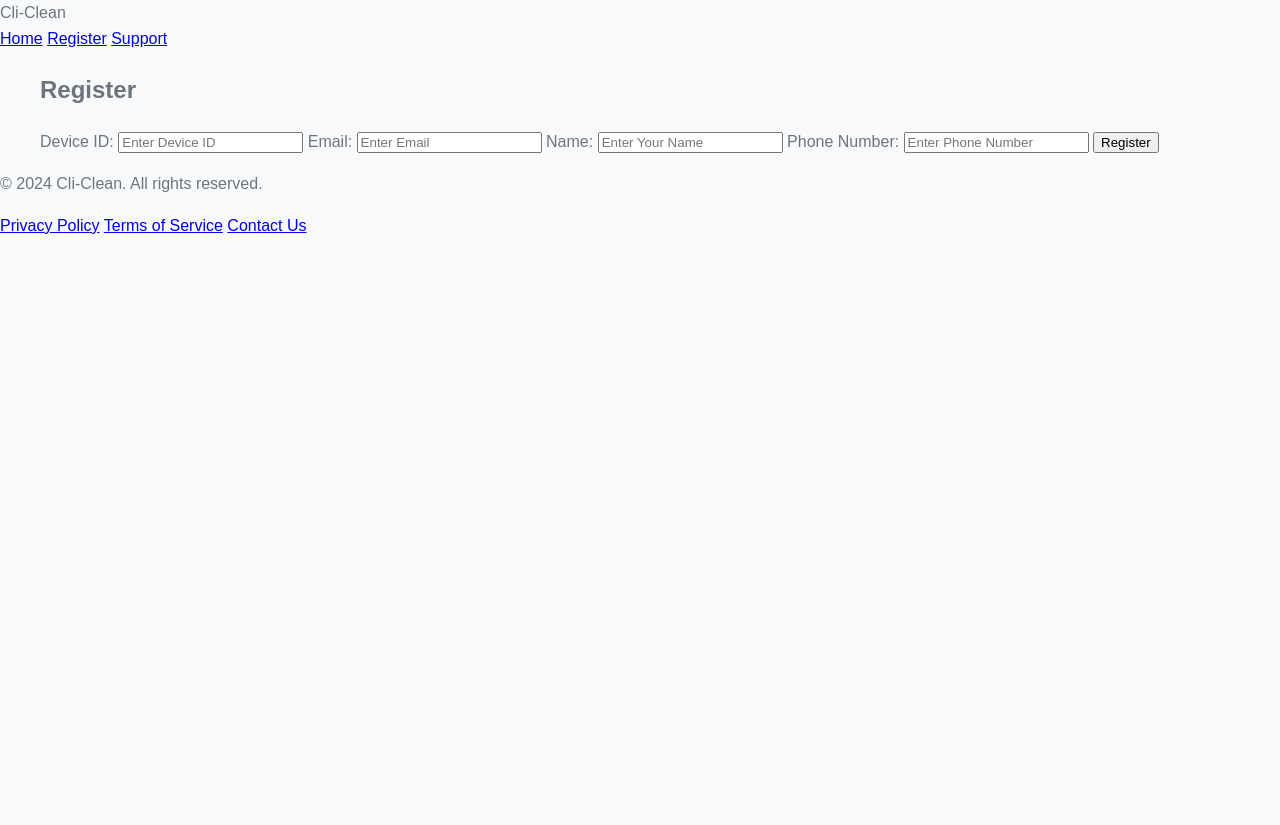
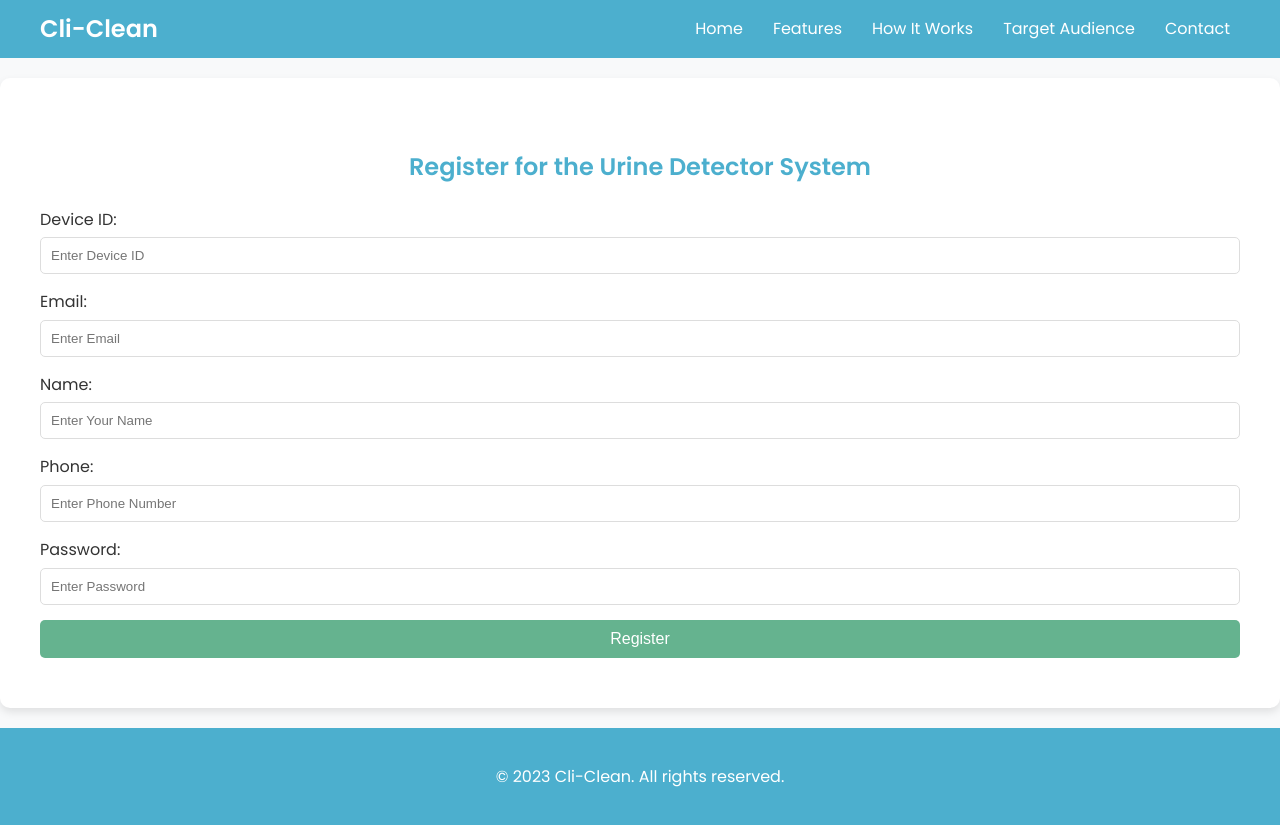
Before and after one commit to 20407002036/clic_lean, a plain HTML site: page reg.html in a window 1280 px wide. Before the commit the page ends 800 px from the top, so only its background shows below. Drawn offline with Linux system fonts and the light colour scheme.

Commit message:
COmmit for file updates

```diff
--- /dev/null
+++ b/reg-styles.css
@@ -0,0 +1,97 @@
+/* Global Styles */
+body {
+    margin: 0;
+    font-family: 'Poppins', sans-serif;
+    line-height: 1.6;
+    color: #6C757D;
+    background-color: #F8F9FA;
+}
+.container {
+    max-width: 1200px;
+    margin: 0 auto;
+    padding: 0 20px;
+}
+
+/* Header */
+.header {
+    background: #4CAFCE;
+    padding: 10px 0;
+}
+.header .container {
+    display: flex;
+    justify-content: space-between;
+    align-items: center;
+    flex-wrap: wrap;
+}
+.header .logo {
+    font-size: 24px;
+    color: #FFF;
+    font-weight: 700;
+    text-align: center;
+}
+.header .navbar {
+    display: flex;
+    gap: 10px;
+    flex-wrap: wrap;
+    justify-content: center;
+}
+.header .navbar a {
+    color: #FFF;
+    text-decoration: none;
+    margin: 0 10px;
+}
+.header .navbar a:hover {
+    text-decoration: underline;
+}
+
+/* Registration Section */
+.registration {
+    padding: 50px 20px;
+    background-color: #FFF;
+    border-radius: 10px;
+    box-shadow: 0px 4px 8px rgba(0, 0, 0, 0.1);
+    margin: 20px 0;
+}
+.registration h1 {
+    text-align: center;
+    color: #4CAFCE;
+    margin-bottom: 20px;
+}
+.registration .form-group {
+    margin-bottom: 15px;
+}
+.registration .form-group label {
+    display: block;
+    margin-bottom: 5px;
+    color: #333;
+}
+.registration .form-group input {
+    width: 100%;
+    padding: 10px;
+    border: 1px solid #DDD;
+    border-radius: 5px;
+    box-sizing: border-box;
+}
+.registration .btn.primary {
+    display: block;
+    width: 100%;
+    padding: 10px;
+    background-color: #65B38F;
+    color: #FFF;
+    border: none;
+    border-radius: 5px;
+    cursor: pointer;
+    text-align: center;
+    font-size: 16px;
+}
+.registration .btn.primary:hover {
+    background-color: #4CAFCE;
+}
+
+/* Footer */
+.footer {
+    background: #4CAFCE;
+    color: #FFF;
+    text-align: center;
+    padding: 20px 0;
+}
--- a/reg.html
+++ b/reg.html
@@ -4,68 +4,59 @@
 <head>
     <meta charset="UTF-8">
     <meta name="viewport" content="width=device-width, initial-scale=1.0">
-    <title>Register Page</title>
-    <link rel="stylesheet" href="styles.css">
+    <meta name="description" content="Registration page for the Urine Detector System.">
+    <title>Registration - Urine Detector System</title>
+    <link href="https://fonts.googleapis.com/css2?family=Poppins:wght@400;600&family=Roboto:wght@400;700&display=swap" rel="stylesheet">
+    <link rel="stylesheet" href="reg-styles.css">
 </head>
 
 <body>
-    <!-- Header -->
-    <header class="main-header">
+    <!-- Header Section -->
+    <header class="header">
+        <div class="container">
             <div class="logo">Cli-Clean</div>
-        <nav class="nav-links">
-            <a href="home.html">Home</a>
-            <a href="reg.html">Register</a>
-            <a href="#support">Support</a>
+            <nav class="navbar">
+                <a href="landing.html">Home</a>
+                <a href="#features">Features</a>
+                <a href="#how-it-works">How It Works</a>
+                <a href="#target-audience">Target Audience</a>
+                <a href="#contact">Contact</a>
             </nav>
+        </div>
     </header>
 
-    <!-- Main Content -->
+    <!-- Registration Section -->
+    <section class="registration">
         <div class="container">
-        <h2>Register</h2>
+            <h1>Register for the Urine Detector System</h1>
             <form id="registerForm">
+                <div class="form-group">
                     <label for="deviceId">Device ID:</label>
-            <input type="text" id="deviceId" placeholder="Enter Device ID" required>
-
+                    <input type="text" id="deviceId" name="deviceId" placeholder="Enter Device ID" required>
+                </div>
+                <div class="form-group">
                     <label for="email">Email:</label>
-            <input type="email" id="email" placeholder="Enter Email" required>
-
+                    <input type="email" id="email" name="email" placeholder="Enter Email" required>
+                </div>
+                <div class="form-group">
                     <label for="name">Name:</label>
-            <input type="text" id="name" placeholder="Enter Your Name" required>
-
-            <label for="phone">Phone Number:</label>
-            <input type="text" id="phone" placeholder="Enter Phone Number" required>
-
-            <button type="submit">Register</button>
+                    <input type="text" id="name" name="name" placeholder="Enter Your Name" required>
+                </div>
+                <div class="form-group">
+                    <label for="phone">Phone:</label>
+                    <input type="text" id="phone" name="phone" placeholder="Enter Phone Number" required>
+                </div>
+                <div class="form-group">
+                    <label for="password">Password:</label>
+                    <input type="password" id="password" name="password" placeholder="Enter Password" required>
+                </div>
+                <button type="submit" class="btn primary">Register</button>
             </form>
         </div>
+    </section>
 
-    <!-- Footer -->
-    <footer class="main-footer">
-        <p>&copy; 2024 Cli-Clean. All rights reserved.</p>
-        <div class="footer-links">
-            <a href="#privacy">Privacy Policy</a>
-            <a href="#terms">Terms of Service</a>
-            <a href="#contact">Contact Us</a>
-        </div>
-    </footer>
-
-    <!-- Firebase Script -->
-    <script src="https://www.gstatic.com/firebasejs/9.17.1/firebase-app.js"></script>
-    <script src="https://www.gstatic.com/firebasejs/9.17.1/firebase-database.js"></script>
-    <script src="https://www.gstatic.com/firebasejs/9.17.1/firebase-auth.js"></script>
-    <script type="module">
-        import { initializeApp } from "https://www.gstatic.com/firebasejs/9.17.1/firebase-app.js";
-        import { getDatabase, ref, set } from "https://www.gstatic.com/firebasejs/9.17.1/firebase-database.js";
-        import { getAuth, createUserWithEmailAndPassword } from "https://www.gstatic.com/firebasejs/9.17.1/firebase-auth.js";
-
-        // Firebase Configuration
-
-        // Initialize Firebase
-        const app = initializeApp(firebaseConfig);
-        const database = getDatabase(app);
-        const auth = getAuth(app);
-
-        // Form Submission
+    <!-- Script to handle form submission -->
+    <script>
         document.getElementById('registerForm').addEventListener('submit', async function (event) {
             event.preventDefault(); // Prevent default form submission
 
@@ -77,17 +68,24 @@
             const password = document.getElementById('password').value;
 
             try {
-                // Register user in Firebase Authentication
-                const userCredential = await createUserWithEmailAndPassword(auth, email, password);
-                const user = userCredential.user;
+                // Push data to backend
+                const response = await fetch('https://clinclean.onrender.com/api/v1/users/register', {
+                    method: 'POST',
+                    headers: {
+                        'Content-Type': 'application/json'
+                    },
+                    body: JSON.stringify({
+                        device_id: deviceId,
+                        user_email: email,
+                        user_name: name,
+                        user_phone_number: phone,
+                        password: password
+                    })
+                });
 
-                // Save user details to Realtime Database
-                await set(ref(database, 'Users/' + user.uid), {
-                    deviceId: deviceId,
-                    email: email,
-                    name: name,
-                    phone: phone
-                });
+                if (!response.ok) {
+                    throw new Error('Failed to push data to backend');
+                }
 
                 alert("User registered successfully!");
 
@@ -99,6 +97,13 @@
             }
         });
     </script>
+
+    <!-- Footer Section -->
+    <footer class="footer">
+        <div class="container">
+            <p>&copy; 2023 Cli-Clean. All rights reserved.</p>
+        </div>
+    </footer>
 </body>
 
 </html>
```
Also changed, not shown: 1 other file. Lines whose indentation alone changed are shown as unchanged.
